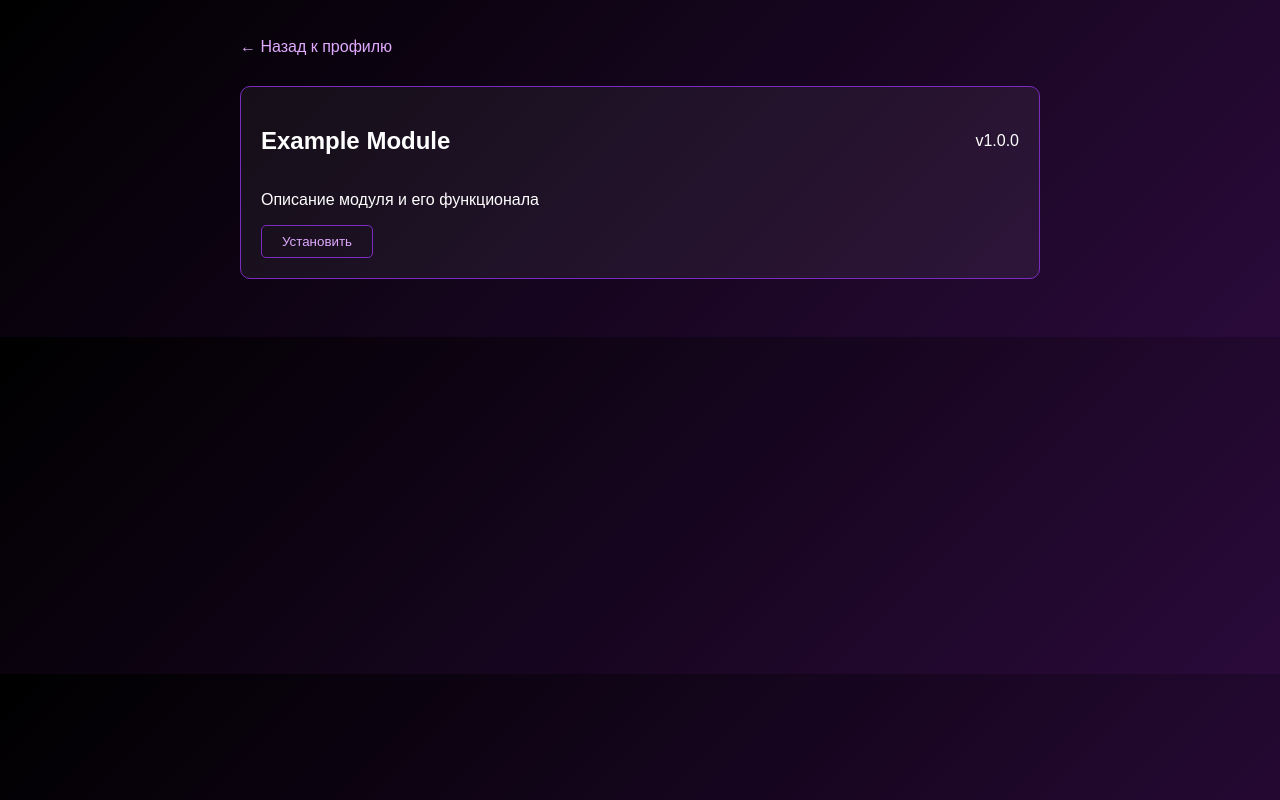
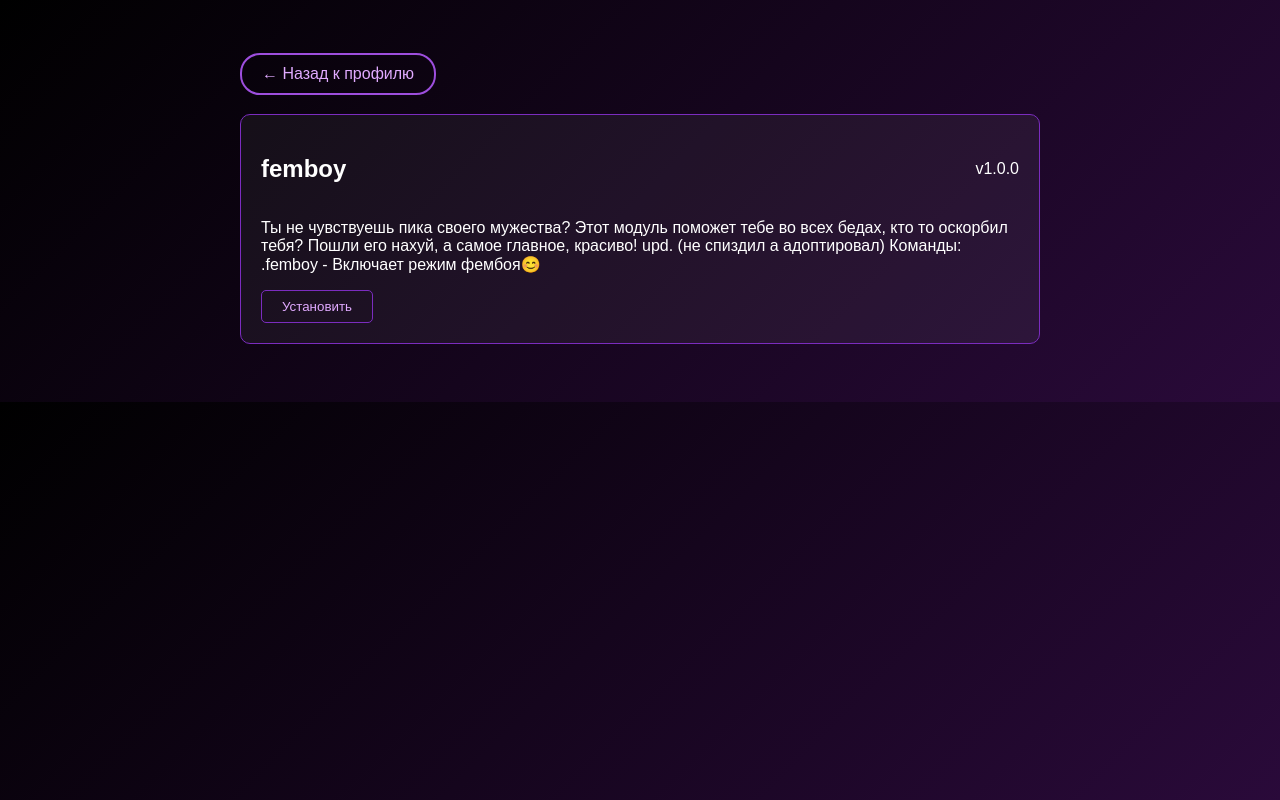
Before and after one commit to IgorVasilekIV/IgorVasilekIV.github.io, a plain HTML site: page modules.html in a window 1280 px wide. Drawn offline with Linux system fonts and the light colour scheme.

Commit message:
add first module

```diff
--- a/modules.html
+++ b/modules.html
@@ -8,15 +8,17 @@
 </head>
 <body>
     <div class="modules-container">
-        <a href="index.html" class="back-btn">← Назад к профилю</a>
+        <a href="index.html" class="back-btn neon-link">
+    ← Назад к профилю
+</a>
 
         <div class="module-card">
             <div class="module-header">
-                <h2>Example Module</h2>
+                <h2>femboy</h2>
                 <span class="module-version">v1.0.0</span>
             </div>
             <div class="module-content">
-                <p class="module-description">Описание модуля и его функционала</p>
+                <p class="module-description">Ты не чувствуешь пика своего мужества? Этот модуль поможет тебе во всех бедах, кто то оскорбил тебя? Пошли его нахуй, а самое главное, красиво! upd. (не спиздил а адоптировал) Команды: .femboy - Включает режим фембоя😊</p>
                 <button class="install-btn">Установить</button>
             </div>
         </div>
--- a/styles/modules.css
+++ b/styles/modules.css
@@ -10,11 +10,42 @@ body {
   padding: 30px;
 }
 
-.back-btn {
-  color: #e0aaff;
-  text-decoration: none;
-  display: block;
-  margin-bottom: 30px;
+.neon-link {
+    display: inline-block;
+    padding: 10px 20px;
+    margin: 15px 0;
+    border: 2px solid #9d4edd;
+    border-radius: 20px;
+    color: #e0aaff;
+    text-decoration: none;
+    position: relative;
+    overflow: hidden;
+    transition: 0.3s;
+}
+
+.neon-link::before {
+    content: '';
+    position: absolute;
+    top: 0;
+    left: -100%;
+    width: 100%;
+    height: 100%;
+    background: linear-gradient(
+        90deg,
+        transparent,
+        rgba(157, 78, 221, 0.4),
+        transparent
+    );
+    transition: 0.5s;
+}
+
+.neon-link:hover {
+    background: rgba(0, 0, 0, 0.3);
+    box-shadow: 0 0 15px rgba(157, 78, 221, 0.4);
+}
+
+.neon-link:hover::before {
+    left: 100%;
 }
 
 .module-card {
```
